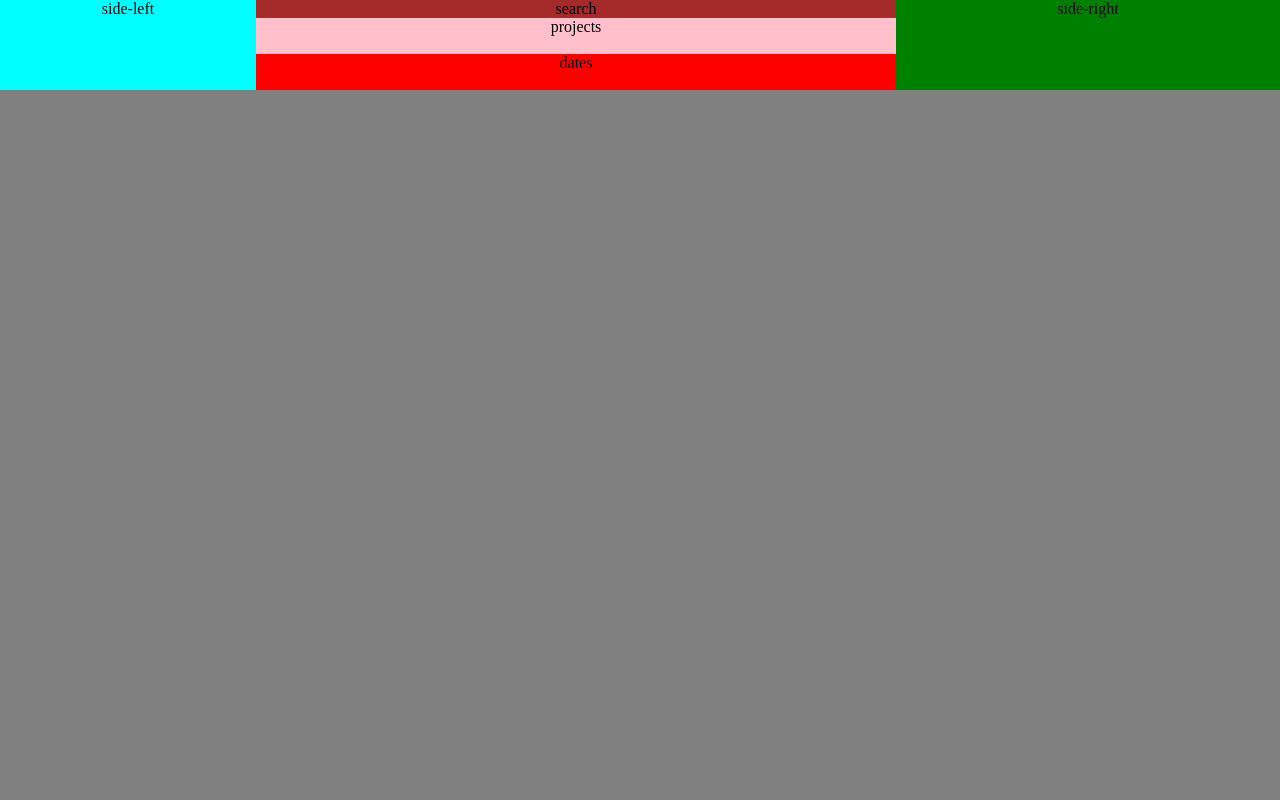
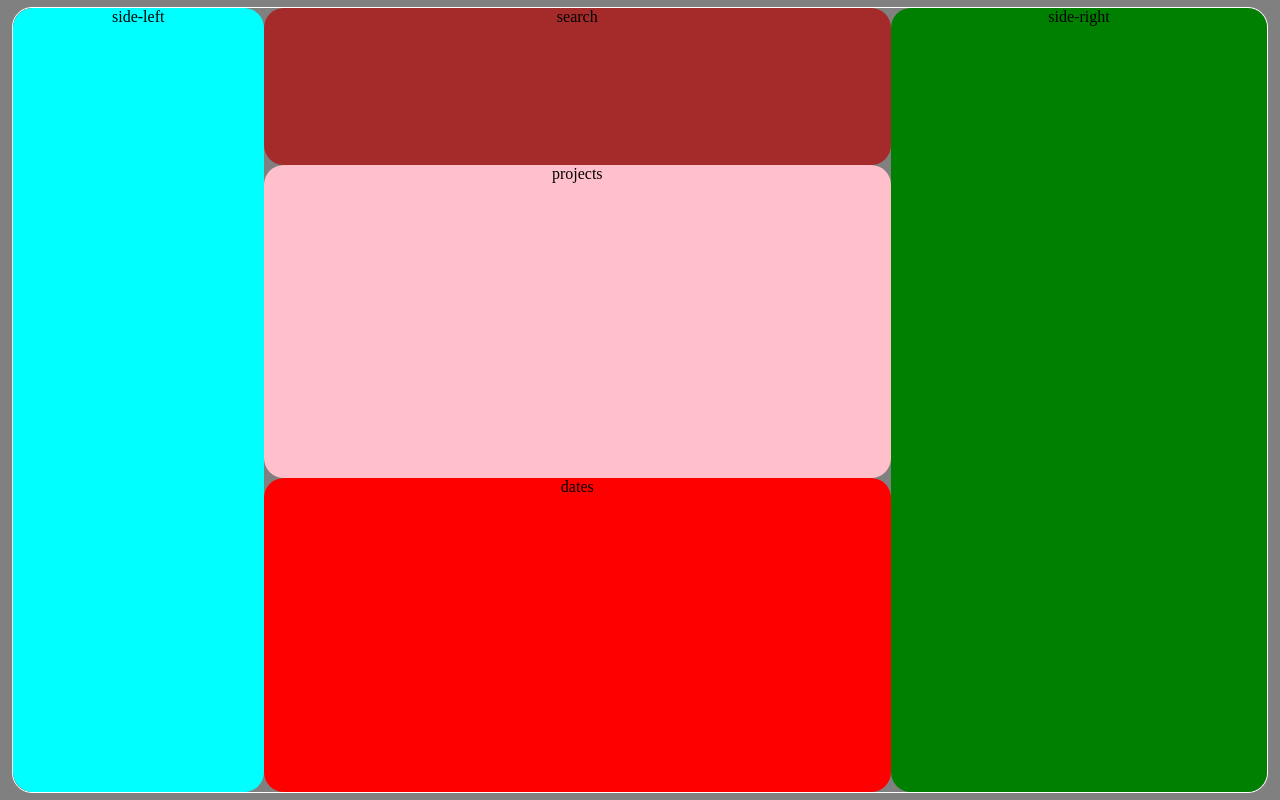
Before and after one commit to mhjarvis/odin-admin-dashboard, a plain HTML site: page index.html in a window 1280 px wide. Drawn offline with Linux system fonts and the light colour scheme.

Commit message:
Update vh/width to display on entire page

```diff
--- a/styles.css
+++ b/styles.css
@@ -3,6 +3,9 @@
 }
 
 body {
+    display: flex;
+    align-items: center;
+    justify-content: center;
     height: 100vh;
     width: 100%;
     background-color: gray;
@@ -10,13 +13,20 @@ body {
 
 .box {
     text-align: center;
+    border-radius: 20px;
 }
 
 .container {
     display: grid;
+    height: 98vh;
+    width: 98%;
     grid-template-columns: 2fr 5fr 3fr;
     grid-template-rows: 1fr 2fr 2fr;
+    border: 1px solid white;
+    border-radius: 20px;
 }
+
+
 
 .side-bar-left {
     background-color: aqua;
```
